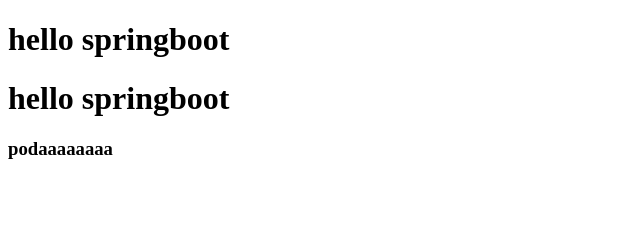
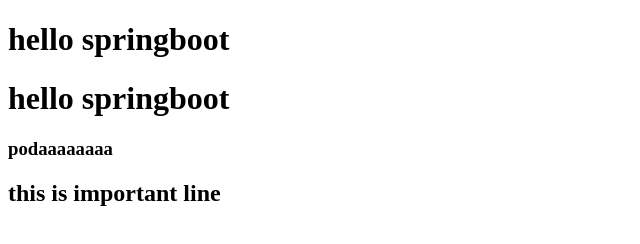
Before and after one commit to Siva1204Tharsh/ReactWithSpringboot01, a plain HTML site: page index.html in a window 1280 px wide. Shown: the whole page, without its empty margins (0-640 px from the left). Drawn offline with Linux system fonts and the light colour scheme.

Commit message:
feat : added some importants

```diff
--- a/index.html
+++ b/index.html
@@ -9,5 +9,6 @@
 <body>
     <h1>hello springboot </h1>
     <h3>podaaaaaaaa</h3>
+    <h2> this is important  line</h2>
 </body>
 </html>
```
